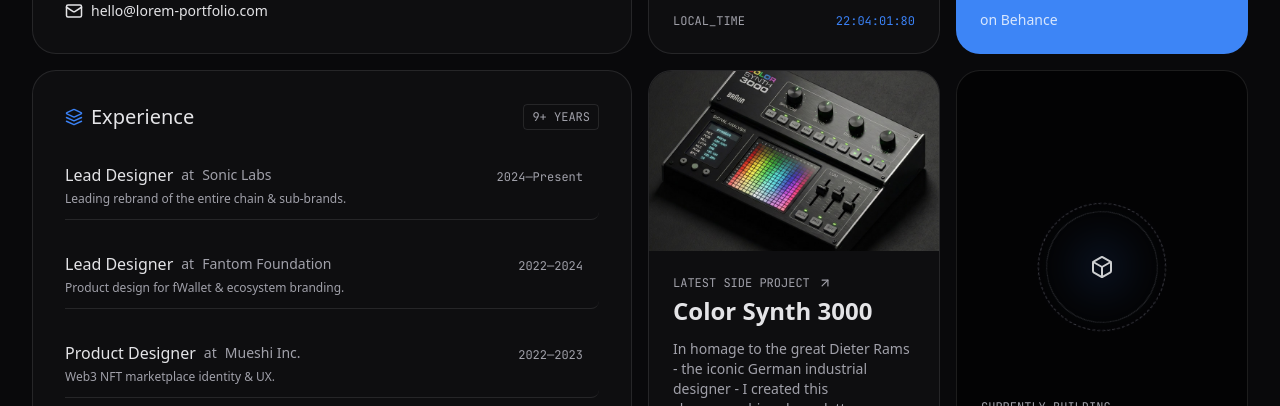
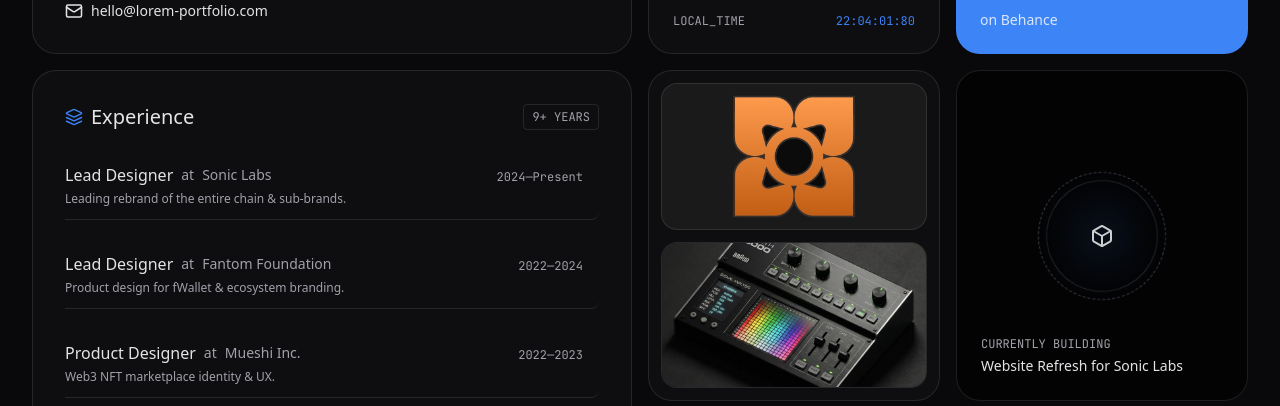
Before and after one commit to loremipsum000/portfolio, a Next.js app: page / in a window 1280 px wide. Shown: the part 394-800 px from the top of the page. Built offline with nearby package versions, Linux system fonts and the light colour scheme; grey boxes are pictures that could not be loaded.

Commit message:
Update homepage side projects

```diff
--- a/app/page.tsx
+++ b/app/page.tsx
@@ -231,43 +231,68 @@
                         </div>
                     </motion.div>
 
-                    {/* 5.5. LATEST SIDE PROJECT (1/2 width on sm, 1 column on md) */}
-                    <motion.a
-                        href="https://www.thecolorsynth.xyz/"
-                        target="_blank"
-                        rel="noreferrer"
+                    {/* 5.5. LATEST SIDE PROJECTS (1/2 width on sm, 1 column on md) */}
+                    <motion.div
                         initial={{ opacity: 0, y: 20 }}
                         animate={{ opacity: 1, y: 0 }}
                         transition={{ duration: 0.5, delay: 0.45 }}
-                        className="col-span-1 sm:col-span-1 md:col-span-1 lg:col-span-1 xl:col-span-2 lg:row-span-1 rounded-2xl sm:rounded-3xl overflow-hidden group bg-[var(--panel-bg)] backdrop-blur-md border border-[var(--border-color)] hover:border-[rgb(var(--theme-rgb))]/50 hover:bg-[rgb(var(--theme-rgb))]/5 transition-all duration-500 relative min-h-[200px] sm:min-h-[320px] lg:min-h-[280px] xl:min-h-[300px] flex flex-col"
+                        className="col-span-1 sm:col-span-1 md:col-span-1 lg:col-span-1 xl:col-span-2 lg:row-span-1 flex min-h-[340px] flex-col gap-3 rounded-2xl border border-[var(--border-color)] bg-[var(--panel-bg)] p-3 backdrop-blur-md transition-all duration-500 hover:border-[rgb(var(--theme-rgb))]/50 sm:min-h-[380px] sm:rounded-3xl lg:min-h-[300px] xl:min-h-[320px]"
                     >
-                        <div className="relative flex-1 overflow-hidden min-h-[120px] sm:min-h-[150px] lg:min-h-[180px]">
-                            <Image
-                                src="/media/Color-synth-3000-cover.jpg"
-                                alt="Color Synth 3000 - Color Palette Synthesizer"
-                                fill
-                                className="object-cover group-hover:scale-105 transition-transform duration-300"
-                                sizes="(max-width: 640px) 100vw, (max-width: 1024px) 50vw, 50vw"
-                            />
-                            <div className="absolute inset-0 bg-gradient-to-t from-[var(--bg-main)]/90 via-[var(--bg-main)]/50 to-transparent"></div>
-                        </div>
-                        <div className="p-4 sm:p-5 lg:p-6 relative z-10 flex flex-col gap-2 flex-shrink-0">
-                            <div className="flex items-start justify-between gap-2">
-                                <div className="flex-1">
-                                    <div className="flex items-center gap-2 mb-1">
-                                        <span className="font-mono text-xs text-[var(--text-muted)]">LATEST SIDE PROJECT</span>
-                                        <ArrowUpRight size={14} className="text-[var(--text-muted)] group-hover:text-[rgb(var(--theme-rgb))] group-hover:translate-x-1 group-hover:-translate-y-1 transition-all" />
+                        {[
+                            {
+                                href: 'https://clovetrade.framer.website/',
+                                src: '/media/clove-icon.jpg',
+                                alt: 'Clove trading app icon',
+                                label: 'LATEST SIDE PROJECT',
+                                title: 'Clove',
+                                description: 'Trading product concept and visual identity.',
+                                cardClassName: 'bg-[#1A1A1A]',
+                                imageClassName: 'object-contain'
+                            },
+                            {
+                                href: 'https://www.thecolorsynth.xyz/',
+                                src: '/media/Color-synth-3000-cover.jpg',
+                                alt: 'Color Synth 3000 - Color Palette Synthesizer',
+                                label: 'SIDE PROJECT',
+                                title: 'Color Synth 3000',
+                                description: 'Skeuomorphic color palette synthesiser.',
+                                cardClassName: 'bg-[var(--panel-bg)]',
+                                imageClassName: 'object-cover group-hover/project:scale-105'
+                            }
+                        ].map((project) => (
+                            <a
+                                key={project.title}
+                                href={project.href}
+                                target="_blank"
+                                rel="noreferrer"
+                                aria-label={`Open ${project.title}`}
+                                className={`group/project relative flex-1 overflow-hidden rounded-xl border border-[var(--border-color)] ${project.cardClassName} transition-all duration-500 hover:border-[rgb(var(--theme-rgb))]/50 focus-visible:outline-none focus-visible:ring-2 focus-visible:ring-[rgb(var(--theme-rgb))] sm:rounded-2xl`}
+                            >
+                                <Image
+                                    src={project.src}
+                                    alt={project.alt}
+                                    fill
+                                    className={`${project.imageClassName} transition-transform duration-500`}
+                                    sizes="(max-width: 640px) 100vw, (max-width: 1024px) 50vw, 25vw"
+                                />
+                                <div className="absolute inset-0 bg-black/0 backdrop-blur-0 transition-all duration-300 group-hover/project:bg-black/55 group-hover/project:backdrop-blur-sm group-focus-visible/project:bg-black/55 group-focus-visible/project:backdrop-blur-sm" />
+                                <div className="absolute inset-0 flex min-w-0 flex-col justify-end p-3 opacity-0 transition-opacity duration-300 group-hover/project:opacity-100 group-focus-visible/project:opacity-100 sm:p-4">
+                                    <div className="mb-1.5 flex min-w-0 items-center gap-2">
+                                        <span className="min-w-0 font-mono text-[9px] uppercase tracking-wider text-white/70 sm:text-[10px]">
+                                            {project.label}
+                                        </span>
+                                        <ArrowUpRight size={13} className="shrink-0 text-white/70 transition-transform group-hover/project:-translate-y-0.5 group-hover/project:translate-x-0.5" />
                                     </div>
-                                    <h3 className="text-lg sm:text-xl lg:text-2xl font-semibold text-[var(--text-main)] group-hover:text-[rgb(var(--theme-rgb))] transition-colors mb-1">
-                                        Color Synth 3000
+                                    <h3 className="text-base font-semibold leading-tight text-white sm:text-lg">
+                                        {project.title}
                                     </h3>
+                                    <p className="mt-1 text-[11px] leading-snug text-white/75 sm:text-xs">
+                                        {project.description}
+                                    </p>
                                 </div>
-                            </div>
-                            <p className="text-xs sm:text-sm text-[var(--text-muted)] leading-relaxed">
-                                In homage to the great Dieter Rams - the iconic German industrial designer - I created this skeuomorphic color palette synthesiser.
-                            </p>
-                        </div>
-                    </motion.a>
+                            </a>
+                        ))}
+                    </motion.div>
 
                     {/* 6. VISUALIZER (1/2 width on sm, 1 column on md) */}
                     <motion.div
--- a/lib/constants.ts
+++ b/lib/constants.ts
@@ -87,7 +87,7 @@
     {
         name: "Brazilian Jiu-jitsu",
         icon: "Activity",
-        description: "Started 2 years ago, working on my blue belt."
+        description: "Training for 4 years, working on my purple belt."
     },
     {
         name: "Soccer",
```
Also changed, not shown: public/media/clove-icon.jpg (added).
